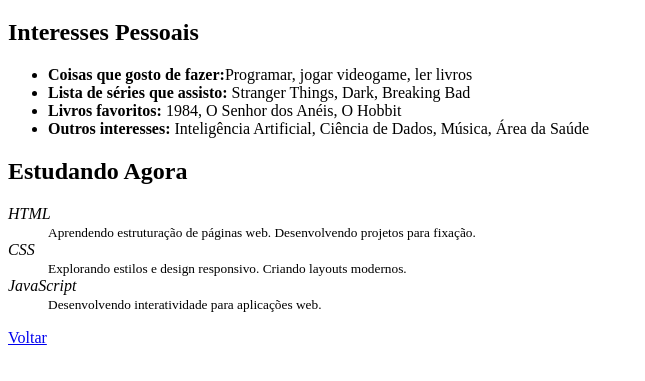
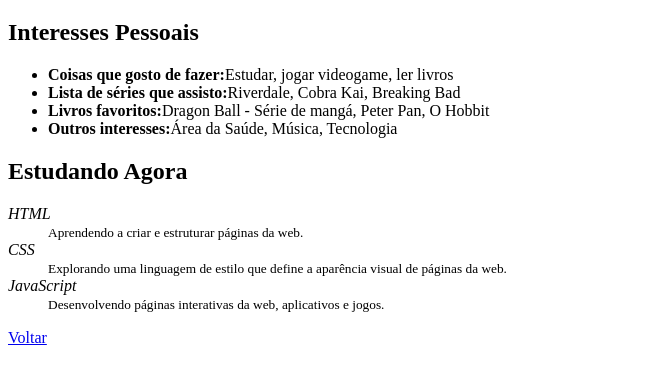
Before and after one commit to JoaoGabriel-015/Portif-lio, a plain HTML site: page sobre.html in a window 1280 px wide. Shown: the part 61-442 px from the top of the page, without its empty margins (0-645 px from the left). Drawn offline with Linux system fonts and the light colour scheme.

Commit message:
Portifólio

```diff
--- a/sobre.html
+++ b/sobre.html
@@ -11,21 +11,21 @@
 
     <h2>Interesses Pessoais</h2>
     <ul>
-        <li><b>Coisas que gosto de fazer:</b>Programar, jogar videogame, ler livros</li>
-        <li><b>Lista de séries que assisto:</b> Stranger Things, Dark, Breaking Bad</li>
-        <li><b>Livros favoritos:</b> 1984, O Senhor dos Anéis, O Hobbit</li>
-        <li><b>Outros interesses:</b> Inteligência Artificial, Ciência de Dados, Música, Área da Saúde</li>
+        <li><b>Coisas que gosto de fazer:</b>Estudar, jogar videogame, ler livros</li>
+        <li><b>Lista de séries que assisto:</b>Riverdale, Cobra Kai, Breaking Bad</li>
+        <li><b>Livros favoritos:</b>Dragon Ball - Série de mangá, Peter Pan, O Hobbit</li>
+        <li><b>Outros interesses:</b>Área da Saúde, Música, Tecnologia</li>
     </ul>
 
     <h2>Estudando Agora</h2>
 
     <dl>
         <dt><i>HTML</i></dt>
-        <dd><small>Aprendendo estruturação de páginas web. Desenvolvendo projetos para fixação.</small></dd>
+        <dd><small>Aprendendo a criar e estruturar páginas da web.</small></dd>
         <dt><i>CSS</i></dt>
-        <dd><small>Explorando estilos e design responsivo. Criando layouts modernos.</small></dd>
+        <dd><small>Explorando uma linguagem de estilo que define a aparência visual de páginas da web.</small></dd>
         <dt><i>JavaScript</i></dt>
-        <dd><small>Desenvolvendo interatividade para aplicações web.</small></dd>
+        <dd><small>Desenvolvendo páginas interativas da web, aplicativos e jogos.</small></dd>
     </dl>
 
     <p><a href="index.html">Voltar</a></p>
```
